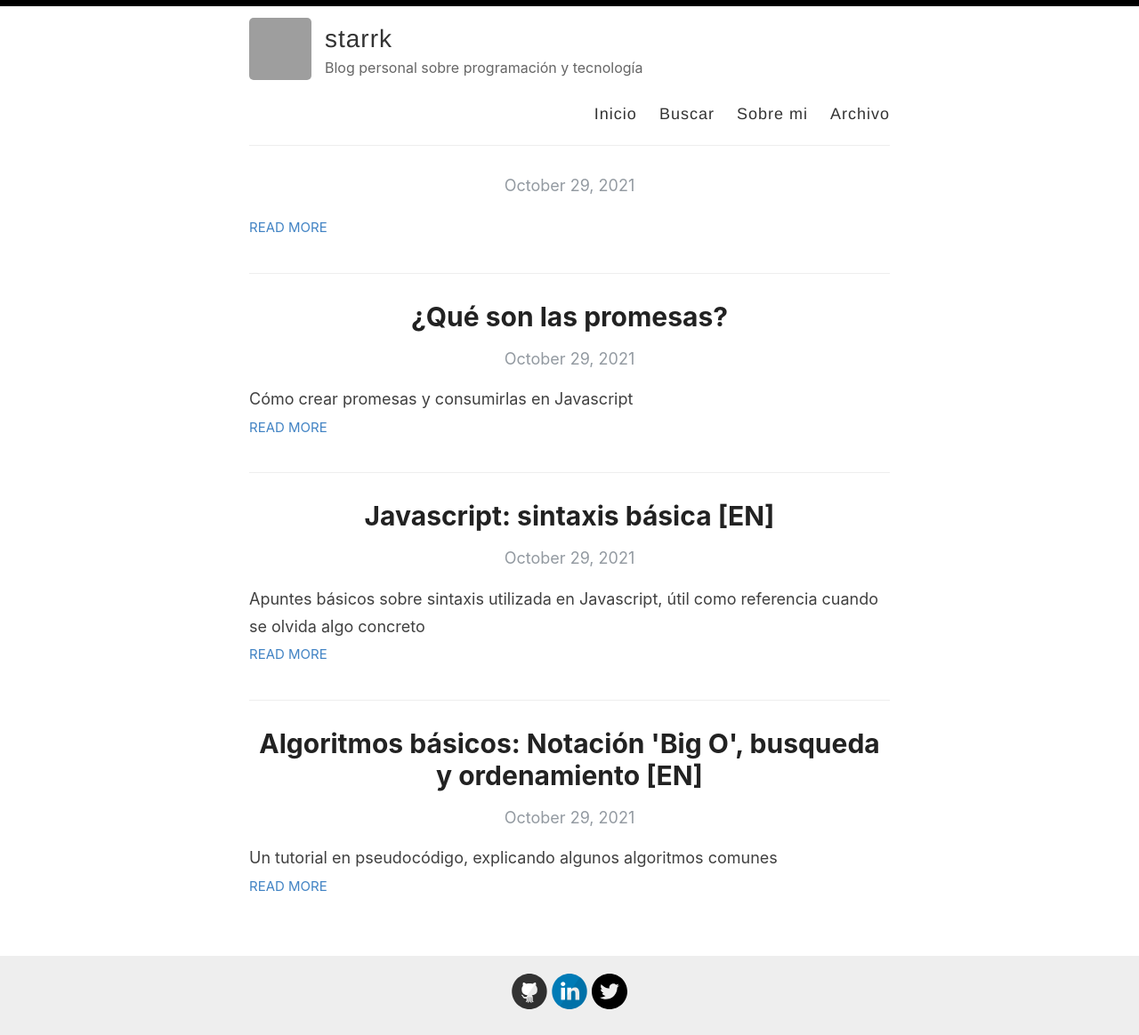
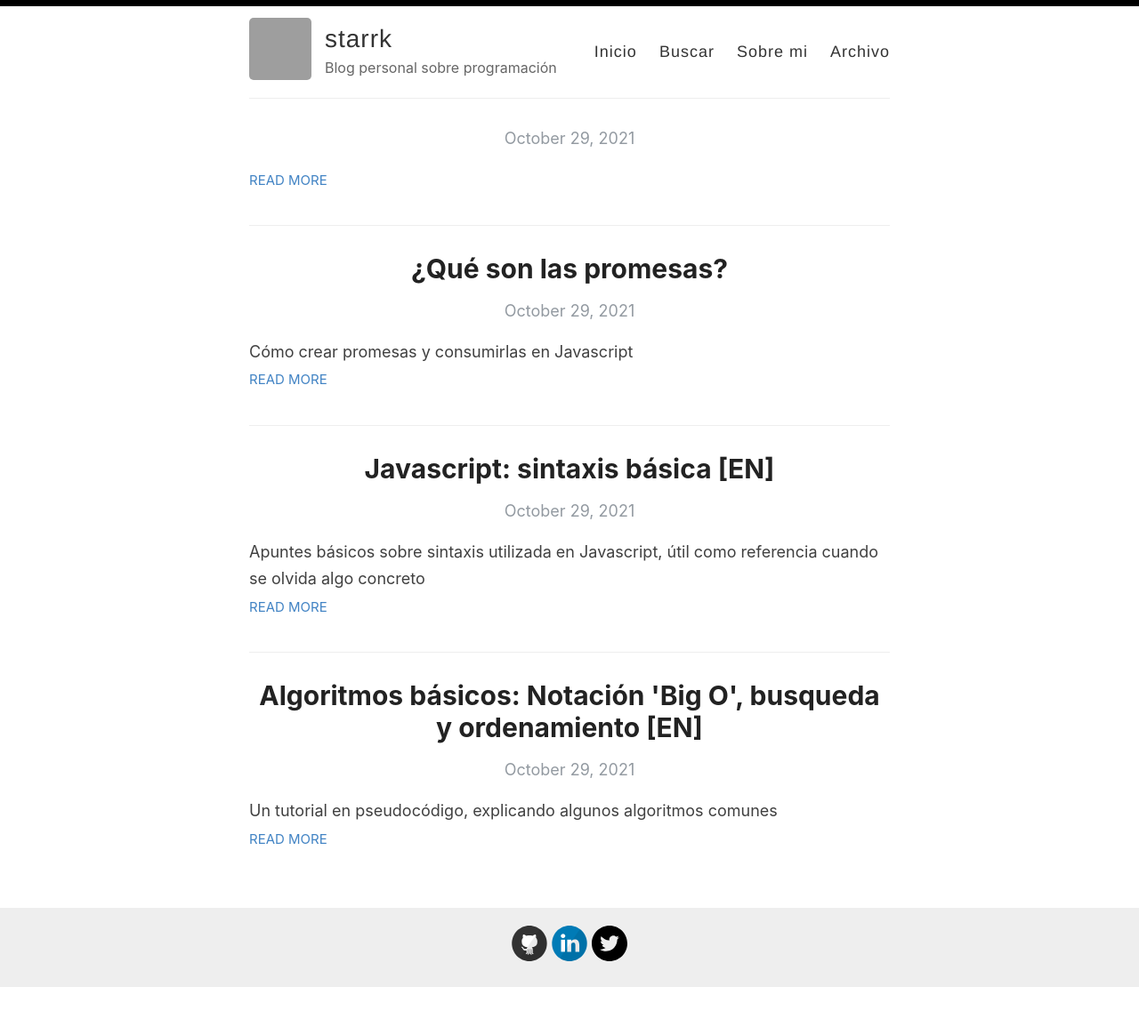
Before and after one commit to mstarrk/mstarrk.github.io, a Jekyll site: the page built from index.html, in a window 1280 px wide. Shown: the whole page at 89% size. Built offline with Jekyll 4.4.1, drawn with Linux system fonts in a browser that asks for light colours; the list of posts is cut into pages by our own code; after the commit the page ends 1111 px from its top, so only the background shows below that; grey boxes are pictures that could not be loaded.

Commit message:
Update _config.yml

```diff
--- a/_config.yml
+++ b/_config.yml
@@ -10,7 +10,7 @@ author: Juan José Morales
 
 
 # Short bio or description (displayed in the header)
-description: Blog personal sobre programación y tecnología
+description: Blog personal sobre programación
 
 # URL of your avatar or profile pic (you could use your GitHub profile pic)
 avatar: https://avatars.githubusercontent.com/u/39104926?s=400&u=fa0782e49489fb01cf5fb8bf36a89669f202ec88&v=4
```
